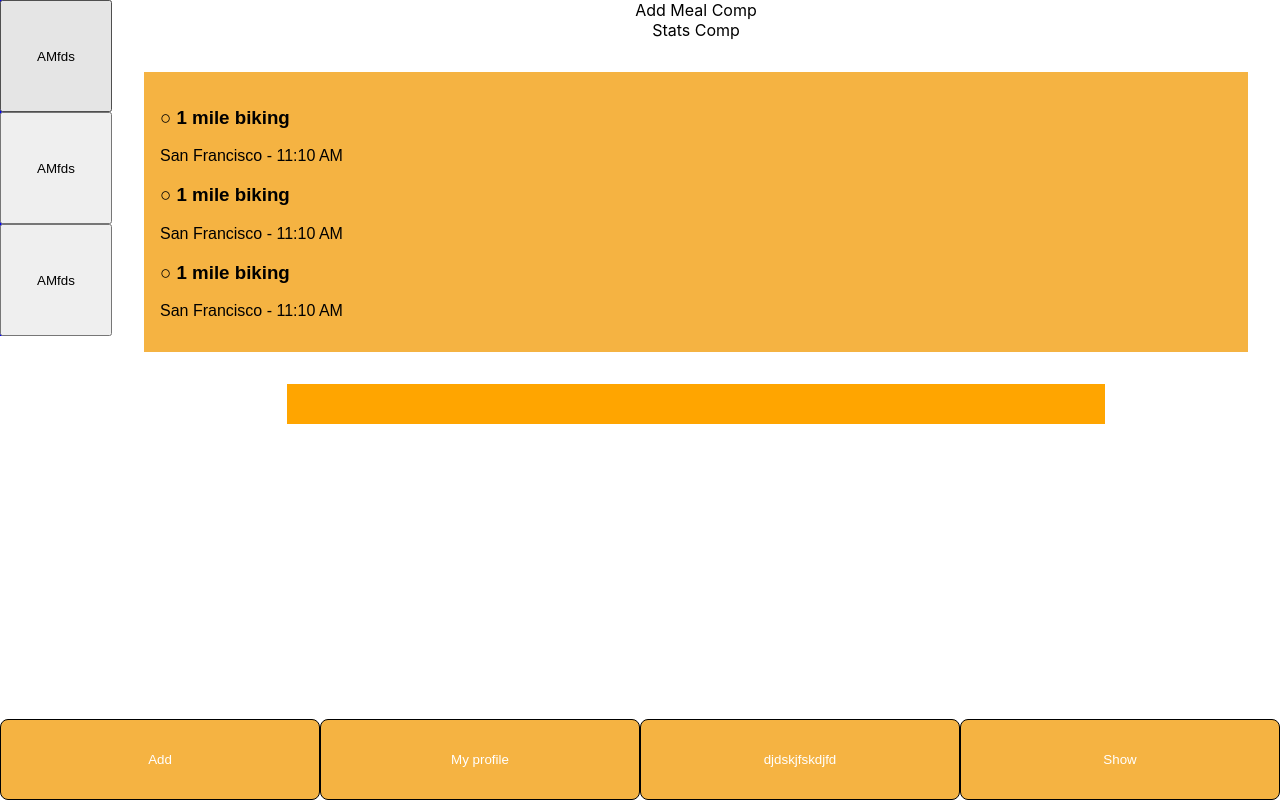
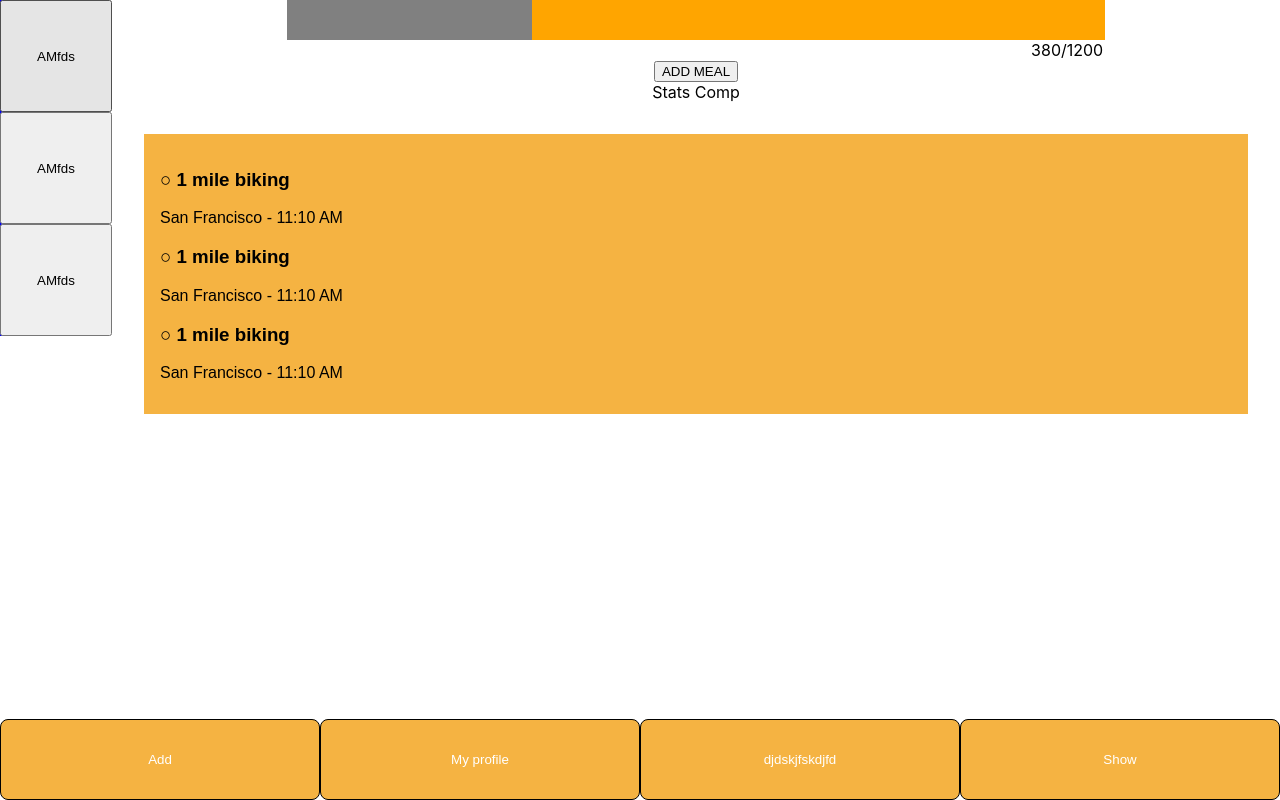
Before and after one commit to javascript-m/react_app, a React (Create React App) app: page / in a window 1280 px wide. Built offline with nearby package versions, Linux system fonts and the light colour scheme; a web font is replaced by a local one.

Commit message:
ProgressBar

```diff
--- a/src/Components/ProgressBar/ProgressBar.css
+++ b/src/Components/ProgressBar/ProgressBar.css
@@ -5,5 +5,14 @@
     margin: auto;
 }
 .progress {
+    height: 100%;
+    width: 30%;
+    background-color: grey;
+}
 
+.progress_status {
+    width: 70%;
+    margin: auto;
+    text-align: right;
+    padding-right: 0.2rem;
 }
--- a/src/Components/ProgressBar/ProgressBar.js
+++ b/src/Components/ProgressBar/ProgressBar.js
@@ -3,8 +3,11 @@ import './ProgressBar.css';
 
 const ProgressBar = () => {
     return (
-        <div class='progress_bar'>
-            <div class='progress'></div>
+        <div>
+            <div className='progress_bar'>
+                <div className='progress'></div>
+            </div>
+            <p className='progress_status'>380/1200</p>
         </div>
     );
 }
--- /dev/null
+++ b/src/Pages/FoodTracker/AddMeal.js
@@ -0,0 +1,13 @@
+import React from 'react';
+import ProgressBar from '../../Components/ProgressBar/ProgressBar';
+
+const AddMeal = () => {
+    return (
+        <div>
+            <ProgressBar></ProgressBar>
+            <button className="addMealBtn">ADD MEAL</button>
+        </div>
+    );
+}
+
+export default AddMeal;
--- a/src/Pages/FoodTracker/FoodTracker.js
+++ b/src/Pages/FoodTracker/FoodTracker.js
@@ -1,16 +1,15 @@
 import React, {Component} from 'react';
 import '../Page.css';
 import HistoryList from '../../Components/HistoryList/HistoryList';
-import ProgressBar from '../../Components/ProgressBar/ProgressBar';
+import AddMeal from './AddMeal';
 
 class FoodTracker extends Component {
     render() {
         return (
             <div className='page'>
-                <div>Add Meal Comp</div>
+                <AddMeal></AddMeal>
                 <div>Stats Comp</div>
                 <HistoryList></HistoryList>
-                <ProgressBar></ProgressBar>
             </div>
         );
     }
```
Also changed, not shown: src/Pages/FoodTracker/Stats/Stats.js (deleted).
